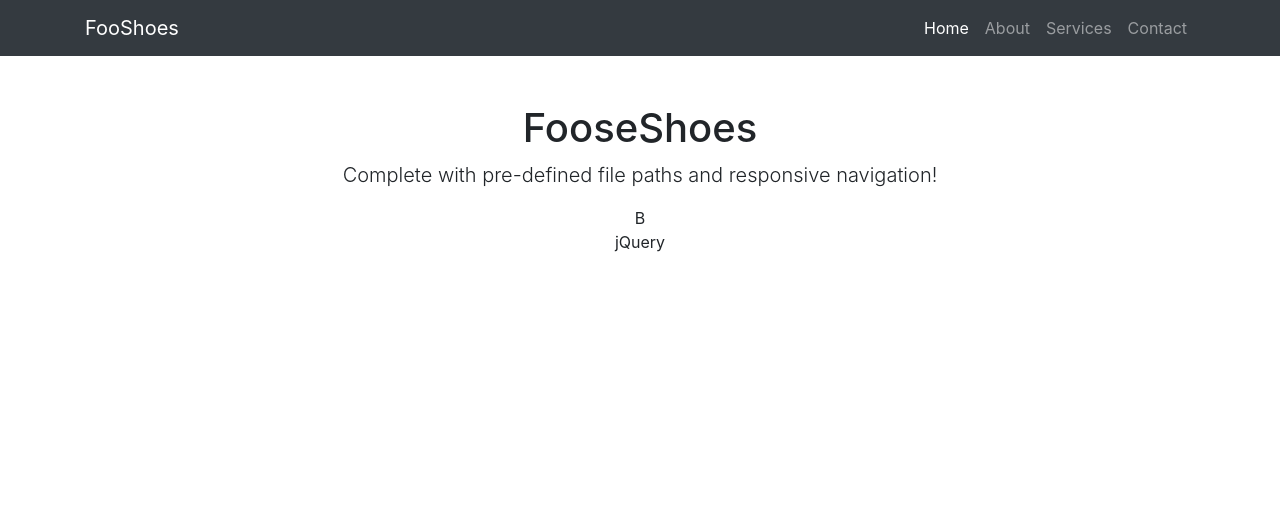
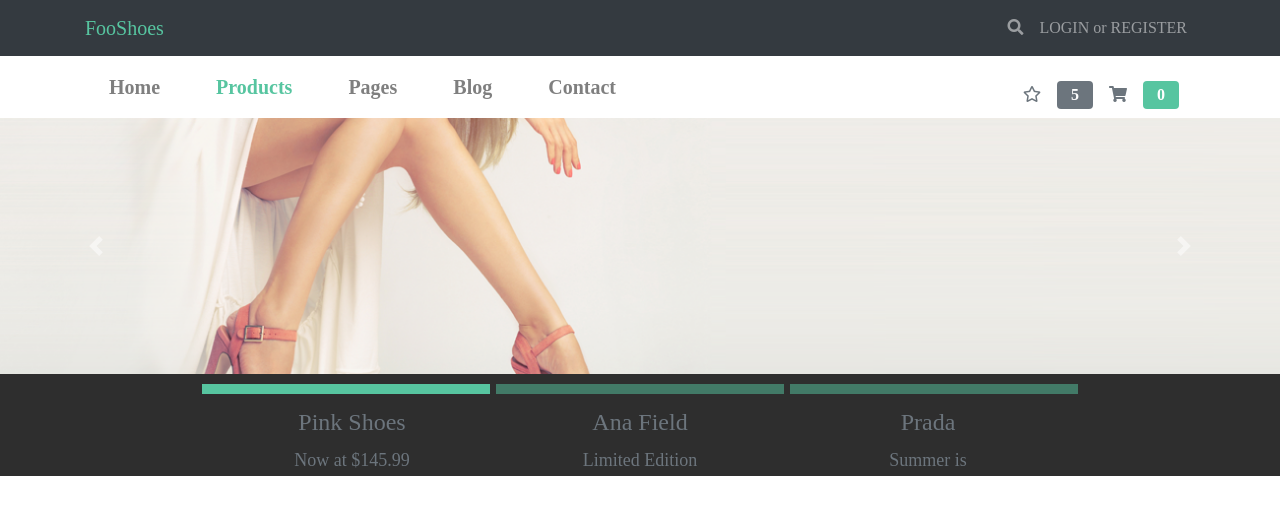
Before and after one commit to DavidCirlanaru/frontend-academy-david-cirlanaru, a PHP site: page / in a window 1280 px wide. Shown: the top 515 px of the page. Run offline with PHP 8.4, Linux system fonts and the light colour scheme.

Commit message:
created the top bar, main menu and carousel

```diff
--- a/css/custom.css
+++ b/css/custom.css
@@ -1,3 +1,99 @@
+/* General */
 body {
-    font-family: sans-serif;
+    font-family: 'Aller';
+    font-weight: 500;
 }
+
+.container-general {
+    padding: 0px;
+}
+
+/* Top Bar */
+.navbar-brand {
+    color: #57c5a0 !important;
+}
+.navbar-brand:hover {
+    color: #fff !important;
+    transition: .5s;
+}
+
+.search-icon:hover {
+    cursor: pointer;
+}
+
+/* Main Menu */
+.main-menu a.nav-link {
+    font-size: 20px;
+    font-weight: 600;
+    padding-right: 3rem !important;
+    color: #6c757d ;
+}
+
+.navbar-light .navbar-nav .active>.nav-link, .navbar-light .navbar-nav .nav-link.active, .navbar-light .navbar-nav .nav-link.show, .navbar-light .navbar-nav .show>.nav-link  {
+    color: #57c5a0;
+}
+
+.main-menu a.nav-link:hover {
+    color: #57c5a0 !important;
+    transition: .5s;
+}
+
+.cart-badge {
+    background-color: #57c5a0;
+}
+
+.fa-shopping-cart:before {
+    color: #6c757d;
+    padding: 2px;
+    padding: 1rem;
+}
+
+.fa-star:before {
+    color: #6c757d;
+    padding: 1rem;
+}
+
+.badge-secondary {
+    color: #fff;
+    font-size: 16px;
+    padding: 6px 14px;
+}
+
+/* Carousel */
+.container-carousel {
+    padding: 0px;
+}
+
+.carousel-indicators li {
+    width: 18rem;
+    height: 10px;
+    background-color: #57c5a0;
+}
+
+ol.carousel-indicators {
+    position: relative;
+}
+
+ol.carousel-indicators.text-center {
+    margin: 0 auto;
+}
+
+.indicators-container {
+    background-color: #2e2e2e;
+}
+
+.text-indicators {
+    width: 18rem;
+    color: #6c757d;
+    font-size: 24px;
+}
+
+.text-indicators:hover {
+    color: #fff;
+    transition: .5s;
+    cursor: pointer;
+}
+.subtext-indicators {
+    font-size: 18px;
+    color: #6c757d;
+}
--- a/index.html
+++ b/index.html
@@ -12,56 +12,114 @@
 
   <!-- Bootstrap core CSS -->
   <link href="vendor/bootstrap/css/bootstrap.min.css" rel="stylesheet">
-
+  <link rel="stylesheet" href="https://use.fontawesome.com/releases/v5.7.2/css/all.css" integrity="sha384-fnmOCqbTlWIlj8LyTjo7mOUStjsKC4pOpQbqyi7RrhN7udi9RwhKkMHpvLbHG9Sr" crossorigin="anonymous">
+  <link href="css/custom.css" rel="stylesheet">
 </head>
 
 <body>
+<div class="container-fluid container-general">
+  <!-- Top Bar -->
+  <nav class="navbar navbar-expand-lg navbar-dark bg-dark static-top">
+    <div class="container">
+      <a class="navbar-brand logo" href="#">FooShoes</a>
+        <ul class="navbar-nav ml-auto">
+            <li class="nav-item ml-auto">
+                <a class="nav-link search-icon"><i class="fas fa-search"></i></a>
+            </li>
+          <li class="nav-item">
+            <a class="nav-link" href="#">LOGIN or REGISTER</a>
+          </li>
+        </ul>
+    </div>
+  </nav>
 
   <!-- Navigation -->
-  <nav class="navbar navbar-expand-lg navbar-dark bg-dark static-top">
   <div class="container">
-      <a class="navbar-brand" href="#">FooShoes</a>
-      <button class="navbar-toggler" type="button" data-toggle="collapse" data-target="#navbarResponsive" aria-controls="navbarResponsive" aria-expanded="false" aria-label="Toggle navigation">
+  <nav class="navbar navbar-expand-lg navbar-light main-menu sticky-top">
+      <button class="navbar-toggler navbar-light" type="button" data-toggle="collapse" data-target="#navbarNav" aria-controls="navbarNav" aria-expanded="false" aria-label="Toggle navigation">
         <span class="navbar-toggler-icon"></span>
       </button>
-      <div class="collapse navbar-collapse" id="navbarResponsive">
-        <ul class="navbar-nav ml-auto">
-          <li class="nav-item active">
-            <a class="nav-link" href="#">Home
-              <span class="sr-only">(current)</span>
-            </a>
+      <div class="collapse navbar-collapse justify-content-between" id="navbarNav">
+        <ul class="navbar-nav">
+          <li class="nav-item">
+            <a class="nav-link" href="#">Home</a>
           </li>
           <li class="nav-item">
-            <a class="nav-link" href="#">About</a>
+            <a class="nav-link active" href="#">Products</a>
           </li>
           <li class="nav-item">
-            <a class="nav-link" href="#">Services</a>
+            <a class="nav-link" href="#">Pages</a>
+          </li>
+          <li class="nav-item">
+              <a class="nav-link" href="#">Blog</a>
             </li>
             <li class="nav-item">
                 <a class="nav-link" href="#">Contact</a>
             </li>
+
+        </ul>
+        <ul class="navbar-nav">
+            <li class="nav-item star-icon ml-auto">
+                <a class="nav-link"></a><i class="far fa-star"></i></a><span class="badge badge-secondary">5</span></a>
+            </li>
+            <li class="nav-item star-icon ml-auto">
+                <a class="nav-link"></a><i class="fas fa-shopping-cart"></i></a><span class="badge badge-secondary cart-badge">0</span></a>
+            </li>
         </ul>
       </div>
+    </nav>
   </div>
-  </nav>
 
   <!-- Page Content -->
-  <div class="container">
-    <div class="row">
-      <div class="col-lg-12 text-center">
-        <h1 class="mt-5">FooseShoes</h1>
-        <p class="lead">Complete with pre-defined file paths and responsive navigation!</p>
-        <ul class="list-unstyled">
-          <li>B</li>
-          <li>jQuery</li>
-        </ul>
+  <div class="container-fluid container-carousel">
+      <div id="carouselExampleIndicators" class="carousel slide" data-ride="carousel">
+
+          <div class="carousel-inner">
+            <div class="carousel-item active">
+              <img class="d-block w-100" src="img/slider-image.png" alt="First slide">
+            </div>
+            <div class="carousel-item">
+              <img class="d-block w-100" src="img/slider-image2.jpeg" alt="Second slide">
+            </div>
+            <div class="carousel-item">
+              <img class="d-block w-100" src="img/slider-image3.jpeg" alt="Third slide">
             </div>
           </div>
+          <a class="carousel-control-prev" href="#carouselExampleIndicators" role="button" data-slide="prev">
+            <span class="carousel-control-prev-icon" aria-hidden="true"></span>
+            <span class="sr-only">Previous</span>
+          </a>
+          <a class="carousel-control-next" href="#carouselExampleIndicators" role="button" data-slide="next">
+            <span class="carousel-control-next-icon" aria-hidden="true"></span>
+            <span class="sr-only">Next</span>
+          </a>
+        </div>
+  </div>
+  <div class="container-fluid indicators-container">
+    <div class="row">
+      <ol class="carousel-indicators text-center">
+          <li data-target="#carouselExampleIndicators" data-slide-to="0" class="active"></li><br>
+          <li data-target="#carouselExampleIndicators" data-slide-to="1"></li>
+          <li data-target="#carouselExampleIndicators" data-slide-to="2"></li>
+      </ol>
+    </div>
+    <div class="row">
+        <ol class="text-center carousel-indicators">
+        <div class="col-lg-4 text-center text-indicators">Pink Shoes<br><span class="subtext-indicators">Now at $145.99</span></div>
+        <div class="col-lg-4 text-indicators">Ana Field<br><span class="subtext-indicators">Limited Edition</span></div>
+        <div class="col-lg-4 text-indicators">Prada<br><span class="subtext-indicators">Summer is</span></div>
+      </ol>
   </div>
 
+
+
+
+        <!-- /Page Content -->
+ </div>
   <!-- Bootstrap core JavaScript -->
   <script src="vendor/jquery/jquery.min.js"></script>
   <script src="vendor/bootstrap/js/bootstrap.bundle.min.js"></script>
+  <script src="js/script.js"></script>
 
 </body>
 
```
Also changed, not shown: img/slider-image.png (added), img/slider-image2.jpeg (added), img/slider-image3.jpeg (added). Lines whose indentation alone changed are shown as unchanged.
